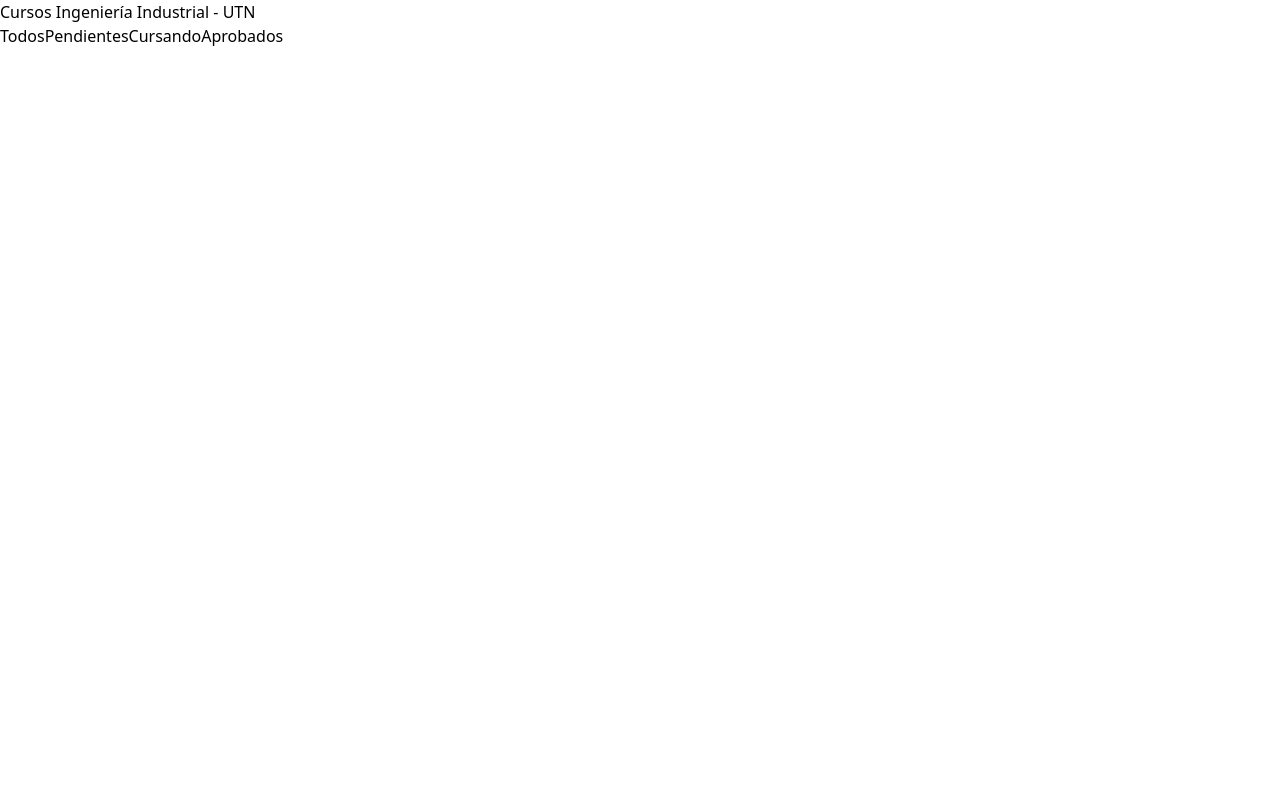
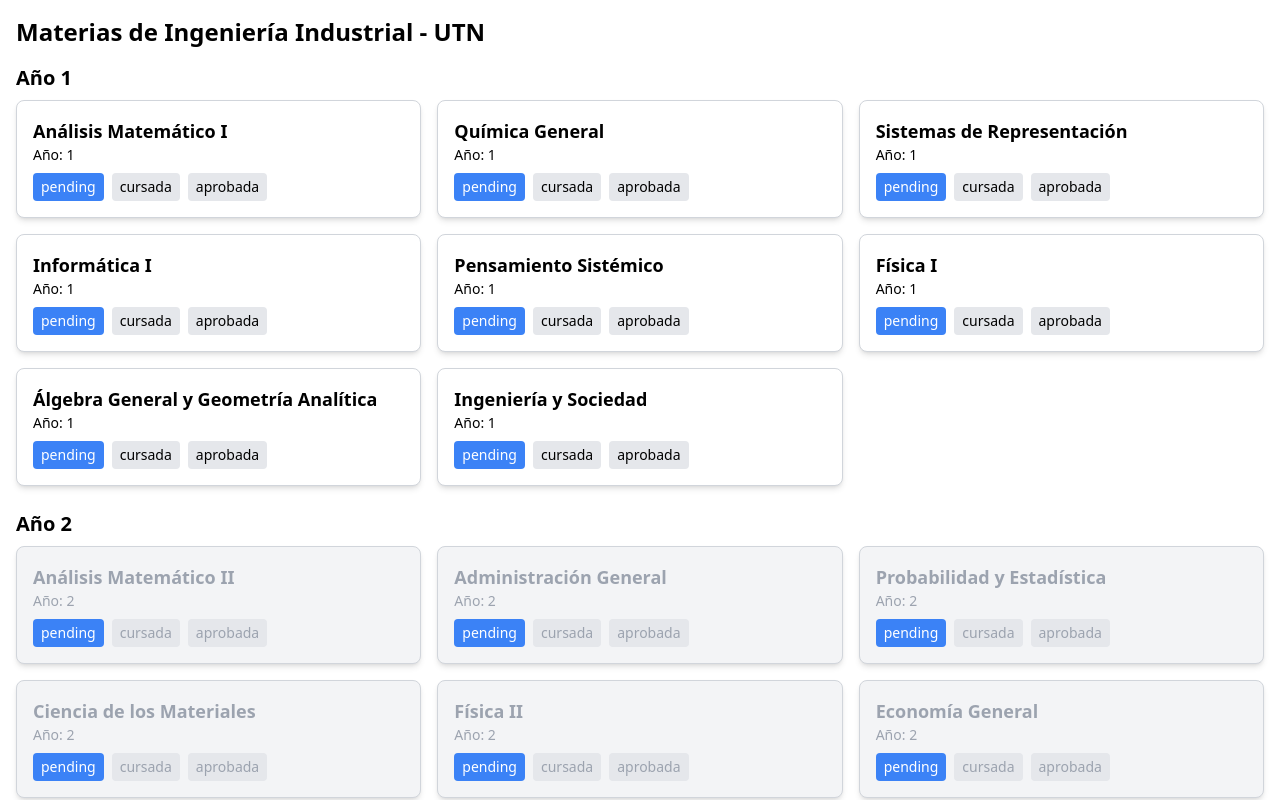
Before and after one commit to IgnaRU/correlatividades-app, a React (Create React App) app: page / in a window 1280 px wide. Shown: the top 800 px of the page. Built offline with nearby package versions, Linux system fonts and the light colour scheme.

Commit message:
Fix: Agregada opción 'Desaprobado' y corregida lógica de correlatividades

```diff
--- a/src/App.js
+++ b/src/App.js
@@ -51,85 +51,73 @@ const careerCourses = [
   { id: 'proy_fin', name: 'Proyecto Final', year: 5, prerequisites: [{ id: 'seg_hig', requirement: 'Cursada' }, { id: 'inv_op', requirement: 'Cursada' }, { id: 'proc_ind', requirement: 'Cursada' }, { id: 'eval_proy', requirement: 'Cursada' }, { id: 'plan_cont_prod', requirement: 'Cursada' }, { id: 'dis_prod', requirement: 'Cursada' }, { id: 'ing2', requirement: 'Cursada' }, { id: 'inst_ind', requirement: 'Cursada' }, { id: 'mant', requirement: 'Cursada' }, { id: 'man_mat', requirement: 'Cursada' }, { id: 'com_ext', requirement: 'Cursada' }, { id: 'relac_ind', requirement: 'Cursada' }, { id: 'ing_cal', requirement: 'Cursada' }, { id: 'cont_gest', requirement: 'Cursada' }, { id: 'am2', requirement: 'Cursada' }, { id: 'est_trab', requirement: 'Cursada' }, { id: 'termo', requirement: 'Cursada' }, { id: 'electrotec', requirement: 'Cursada' }, { id: 'an_num', requirement: 'Cursada' }, { id: 'est_res', requirement: 'Cursada' }, { id: 'mec_flu', requirement: 'Cursada' }, { id: 'mec_mec', requirement: 'Cursada'}], status: 'pending' },
 
   ];
+const groupedCourses = careerCourses.reduce((acc, course) => {
+  if (!acc[course.year]) {
+    acc[course.year] = [];
+  }
+  acc[course.year].push(course);
+  return acc;
+}, {});
 
 const STORAGE_KEY = 'careerCoursesStatus';
 
 function App() {
-  const [courses, setCourses] = useState([]);
-  const [filter, setFilter] = useState('all');
+  const [courses, setCourses] = useState(careerCourses);
 
-  // Carga inicial desde localStorage o datos por defecto
-  useEffect(() => {
-    const stored = localStorage.getItem(STORAGE_KEY);
-    if (stored) {
-      setCourses(JSON.parse(stored));
-    } else {
-      setCourses(careerCourses);
-    }
-  }, []);
-
-  // Guardar cambios en localStorage cuando cambian los cursos
-  useEffect(() => {
-    localStorage.setItem(STORAGE_KEY, JSON.stringify(courses));
-  }, [courses]);
-
-  // Función para cambiar el estado de un curso (ej: pendiente -> cursada -> aprobada -> pendiente)
-  const toggleStatus = (id) => {
+  const handleStatusChange = (courseId, newStatus) => {
     setCourses(prevCourses =>
-      prevCourses.map(course => {
-        if (course.id === id) {
-          let newStatus;
-          switch (course.status) {
-            case 'pending':
-              newStatus = 'cursada';
-              break;
-            case 'cursada':
-              newStatus = 'aprobada';
-              break;
-            case 'aprobada':
-            default:
-              newStatus = 'pending';
-              break;
-          }
-          return { ...course, status: newStatus };
-        }
-        return course;
-      })
+      prevCourses.map(course =>
+        course.id === courseId ? { ...course, status: newStatus } : course
+      )
     );
   };
 
-  // Filtrar cursos según el filtro seleccionado
-  const filteredCourses = courses.filter(course => {
-    if (filter === 'all') return true;
-    return course.status === filter;
-  });
+  const checkPrerequisites = (course) => {
+    return course.prerequisites.every(prereq => {
+      const prereqCourse = courses.find(c => c.id === prereq.id);
+      if (!prereqCourse) return false;
+      return prereq.requirement === 'Cursada'
+        ? prereqCourse.status === 'cursada' || prereqCourse.status === 'aprobada'
+        : prereqCourse.status === 'aprobada';
+    });
+  };
+
+  const renderCourse = (course) => {
+    const prerequisitesMet = checkPrerequisites(course);
+
+    return (
+      <div key={course.id} className={`p-4 rounded-lg shadow-md ${prerequisitesMet ? 'bg-white' : 'bg-gray-100 text-gray-400'} border border-gray-300`}>
+        <h2 className="text-lg font-semibold">{course.name}</h2>
+        <p className="text-sm mb-2">Año: {course.year}</p>
+        <div className="flex space-x-2">
+          {['pending', 'cursada', 'aprobada'].map(status => (
+            <button
+              key={status}
+              className={`px-2 py-1 text-sm rounded ${course.status === status ? 'bg-blue-500 text-white' : 'bg-gray-200'}`}
+              onClick={() => handleStatusChange(course.id, status)}
+              disabled={!prerequisitesMet && status !== 'pending'}
+            >
+              {status}
+            </button>
+          ))}
+        </div>
+      </div>
+    );
+  };
 
   return (
-    <div className="app-container">
-      <h1>Cursos Ingeniería Industrial - UTN</h1>
-
-      {/* Selector de filtro */}
-      <div className="filter-buttons">
-        <button onClick={() => setFilter('all')} className={filter === 'all' ? 'active' : ''}>Todos</button>
-        <button onClick={() => setFilter('pending')} className={filter === 'pending' ? 'active' : ''}>Pendientes</button>
-        <button onClick={() => setFilter('cursada')} className={filter === 'cursada' ? 'active' : ''}>Cursando</button>
-        <button onClick={() => setFilter('aprobada')} className={filter === 'aprobada' ? 'active' : ''}>Aprobados</button>
-      </div>
-
-      {/* Listado de cursos filtrados */}
-      <ul className="course-list">
-        {filteredCourses.map(course => (
-          <li key={course.id} className={`course-item ${course.status}`}>
-            <div>
-              <strong>{course.name}</strong> (Año {course.year})
-            </div>
-            <div>
-              Estado: <span>{course.status}</span>
-              <button onClick={() => toggleStatus(course.id)}>Cambiar estado</button>
-            </div>
-          </li>
-        ))}
-      </ul>
+    <div className="container mx-auto p-4">
+      <h1 className="text-2xl font-bold mb-4">Materias de Ingeniería Industrial - UTN</h1>
+      {[1, 2, 3, 4, 5].map(year => (
+        <div key={year} className="mb-6">
+          <h2 className="text-xl font-bold mb-2">Año {year}</h2>
+          <div className="grid grid-cols-1 sm:grid-cols-2 md:grid-cols-3 gap-4">
+            {courses
+              .filter(course => course.year === year)
+              .map(course => renderCourse(course))}
+          </div>
+        </div>
+      ))}
     </div>
   );
 }
```
